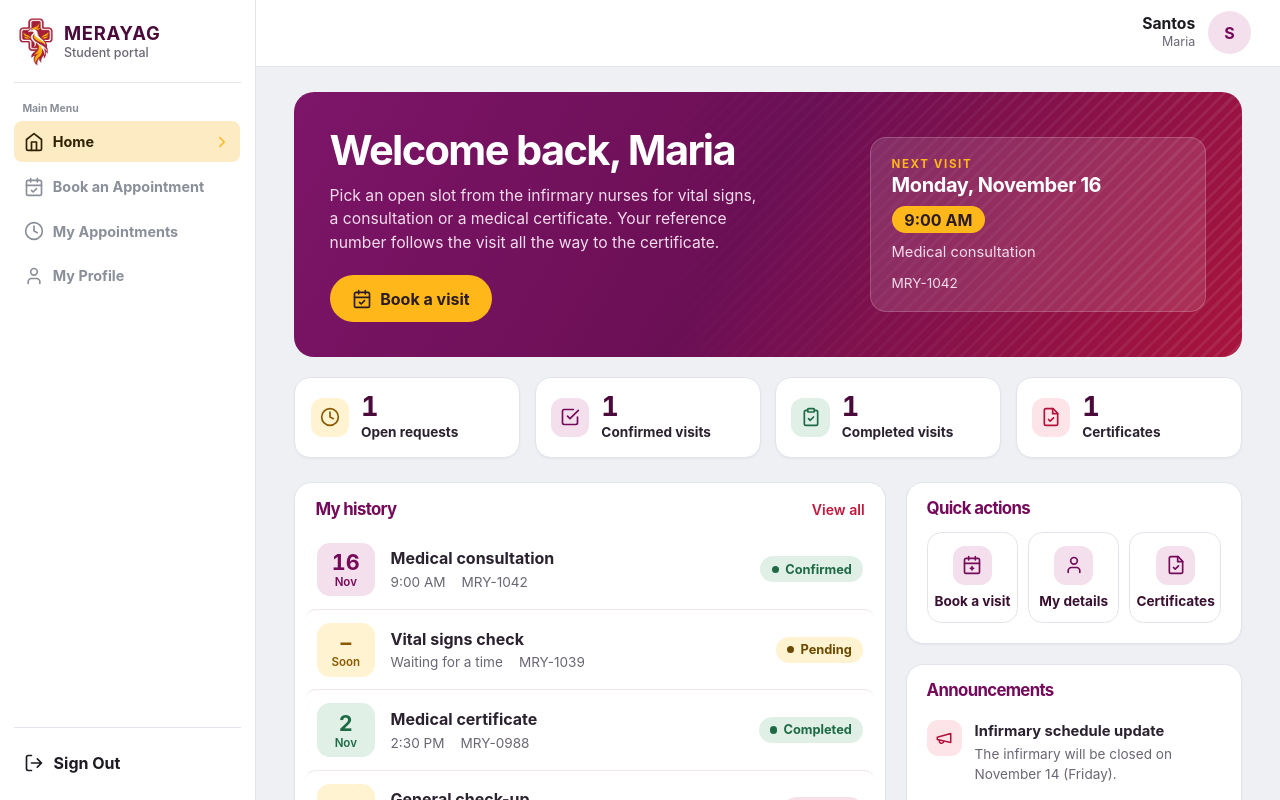
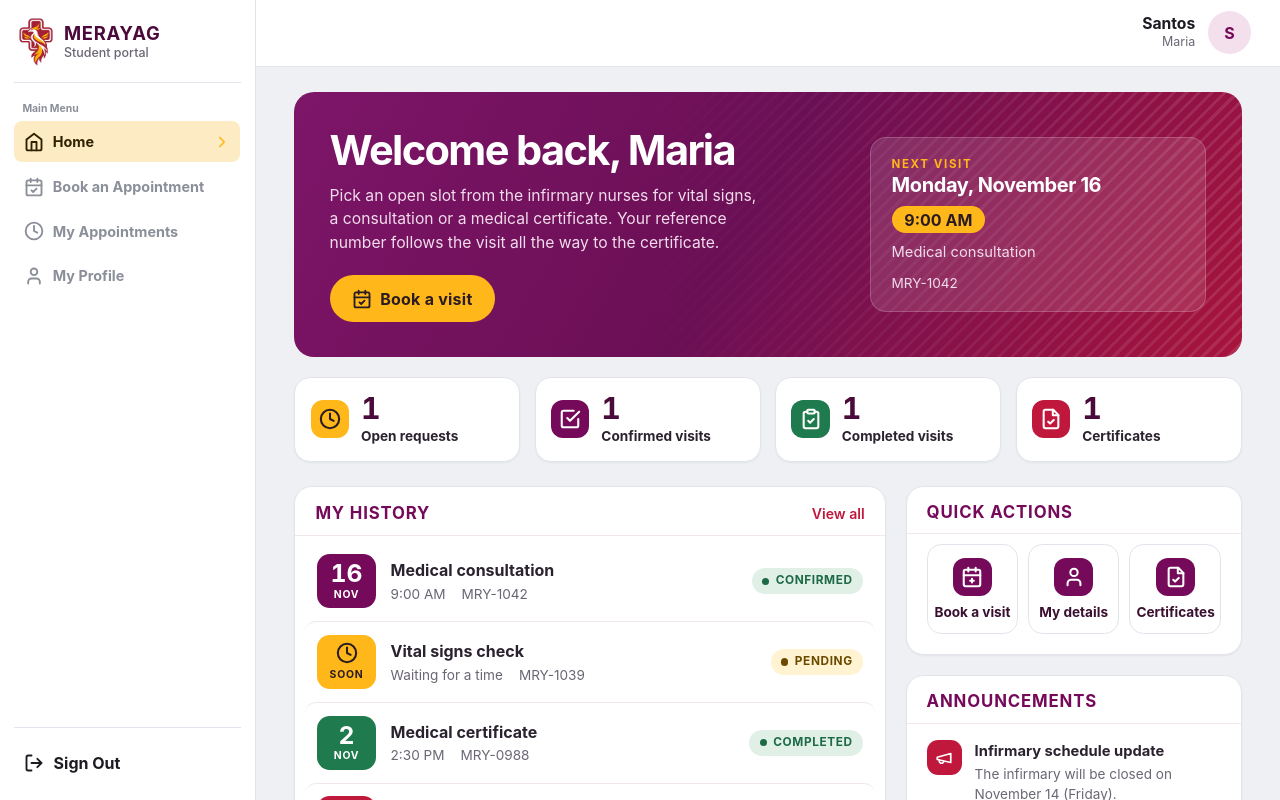
Before and after one commit to c4rlosst/msu-merayagsystem, a Next.js app: page /preview in a window 1280 px wide. Shown: the top 800 px of the page. Built offline with nearby package versions, Linux system fonts and the light colour scheme.

Commit message:
Give icons solid colour tiles and status-coloured date blocks
Icons sit on solid status-coloured tiles with bolder strokes. Visits with no
time yet show a clock or calendar icon in a coloured block instead of a dash.
Panel titles, count badges, page titles and status badges are bolder.

```diff
--- a/app/globals.css
+++ b/app/globals.css
@@ -876,3 +876,55 @@ a,button,input,select,textarea{transition:background-color .15s ease,border-colo
 .drop .tile-icon{grid-area:i;width:2.3rem;height:2.3rem;border-radius:.7rem}
 .drop .drop-text{grid-area:t;line-height:1.3}
 .workspace .drop small{grid-area:h;line-height:1.3}
+
+/* ===================== Livelier icons and status colours =====================
+   Icons sit on solid colour tiles with a white icon, and date blocks carry the status colour. */
+
+.tone-plum{--solid:var(--maroon);--solid-ink:#fff}
+.tone-gold{--solid:#ffb719;--solid-ink:#2a1c22}
+.tone-red{--solid:#c0183c;--solid-ink:#fff}
+.tone-green{--solid:#1f7a4d;--solid-ink:#fff}
+.tone-blue{--solid:#2a5d9f;--solid-ink:#fff}
+
+/* Icons: solid squares with a white icon */
+.tile-icon{background:var(--solid,var(--maroon));color:var(--solid-ink,#fff)}
+.tile.is-zero .tile-icon{background:#ece8ea;color:#a99ca2}
+.tile.is-alert .tile-icon{background:var(--solid);color:var(--solid-ink)}
+.workspace .actions a:hover .tile-icon{background:var(--solid,var(--maroon));color:var(--solid-ink,#fff)}
+.workspace .actions a.tone-red .tile-icon{background:var(--solid);color:var(--solid-ink)}
+
+/* Stat tiles: a coloured edge and a bigger number */
+.tile{box-shadow:0 1px 2px #2a1c220d}
+.tile dd{font-size:1.9rem}
+.tile dt{font-size:.82rem;text-transform:uppercase;letter-spacing:.04em}
+
+/* Panels: flat, a coloured rule on top, a hairline under the title */
+.panel-head{margin-bottom:.35rem;padding-bottom:.7rem;border-bottom:1px solid #f0e8ec}
+.workspace .panel-head h2{font-size:1.05rem;text-transform:uppercase;letter-spacing:.05em}
+.count{padding:.05rem .5rem;background:var(--maroon);color:#fff}
+
+/* Page titles get a short red bar */
+.workspace .page-heading h1::after{content:"";display:block;width:2.8rem;height:4px;margin-top:.8rem;border-radius:4px;background:#c0183c}
+
+/* Date blocks: solid status colour, white day number */
+.visit-date,.visit-date.is-open{width:3.7rem;padding:.45rem 0;background:var(--solid,var(--maroon));color:var(--solid-ink,#fff)}
+.visit-date b{font-size:1.55rem;line-height:1}
+.visit-date small{margin-top:.1rem;font-size:.65rem;font-weight:700;letter-spacing:.08em;text-transform:uppercase;color:inherit}
+.visit-date.is-open{gap:.15rem}
+
+/* Status badges: square, bold, a little louder */
+.badge{padding:.25rem .65rem;font-size:.74rem;font-weight:700;letter-spacing:.05em;text-transform:uppercase}
+
+/* Action buttons: a hard offset shadow on hover */
+.workspace .actions a{transition:transform .14s ease,box-shadow .14s ease,border-color .14s ease}
+.workspace .actions a:hover{transform:translateY(-2px);border-color:#d9a8c6;background:#fff;box-shadow:0 8px 18px #2a1c2217}
+
+/* Hero: stripes show up a little more */
+.hero::after,.next-card::after{background:repeating-linear-gradient(135deg,#ffffff1c 0 3px,transparent 3px 9px)}
+
+/* Buttons and inputs: crisp edges */
+.workspace button,.workspace .button{letter-spacing:.015em}
+.workspace :is(input,select,textarea){border-width:1.5px}
+.student-shell .nav-pill{background:#fdebc3}
+.tile dt{font-size:.85rem;text-transform:none;letter-spacing:0}
+.actions.cols-4{grid-template-columns:repeat(auto-fit,minmax(6.4rem,1fr))}
--- a/app/icons.js
+++ b/app/icons.js
@@ -26,5 +26,5 @@ const paths = {
 
 export function Icon({ name, size = 20, className }) {
   return <svg xmlns="http://www.w3.org/2000/svg" width={size} height={size} viewBox="0 0 24 24" fill="none" stroke="currentColor"
-    strokeWidth="2" strokeLinecap="round" strokeLinejoin="round" aria-hidden="true" className={className}>{paths[name]}</svg>;
+    strokeWidth="2.25" strokeLinecap="round" strokeLinejoin="round" aria-hidden="true" className={className}>{paths[name]}</svg>;
 }
--- a/lib/clinic-ui.js
+++ b/lib/clinic-ui.js
@@ -29,7 +29,7 @@ export function Panel({ title, count, action, children, className = '' }) {
 export function StatTiles({ items }) {
   return <dl className="tiles">{items.map(([label, total, icon, { hint, alert, tone = 'plum' } = {}]) =>
     <div key={label} className={'tile tone-' + tone + (total ? '' : ' is-zero') + (alert && total ? ' is-alert' : '')}>
-      <span className="tile-icon"><Icon name={icon} size={20} /></span>
+      <span className="tile-icon"><Icon name={icon} size={22} /></span>
       <dt>{label}</dt><dd>{total}</dd>{hint && <small>{hint}</small>}
     </div>)}</dl>;
 }
@@ -37,7 +37,7 @@ export function StatTiles({ items }) {
 /** Big, obvious buttons for the things people do most. items: [icon, label, href, tone]; tone 'primary' is the red one. */
 export function ActionGrid({ items, columns = 3 }) {
   return <nav className={'actions cols-' + columns}>{items.map(([icon, label, href, tone = 'plum']) =>
-    <Link key={label} href={href} className={'tone-' + tone}><span className="tile-icon"><Icon name={icon} size={20} /></span>{label}</Link>)}</nav>;
+    <Link key={label} href={href} className={'tone-' + tone}><span className="tile-icon"><Icon name={icon} size={22} /></span>{label}</Link>)}</nav>;
 }
 
 // The colour of a visit's date block follows its status: gold waiting, plum confirmed, green done, red not going ahead.
```
Also changed, not shown: lib/nurse-desk.js, lib/student-dashboard.js.
